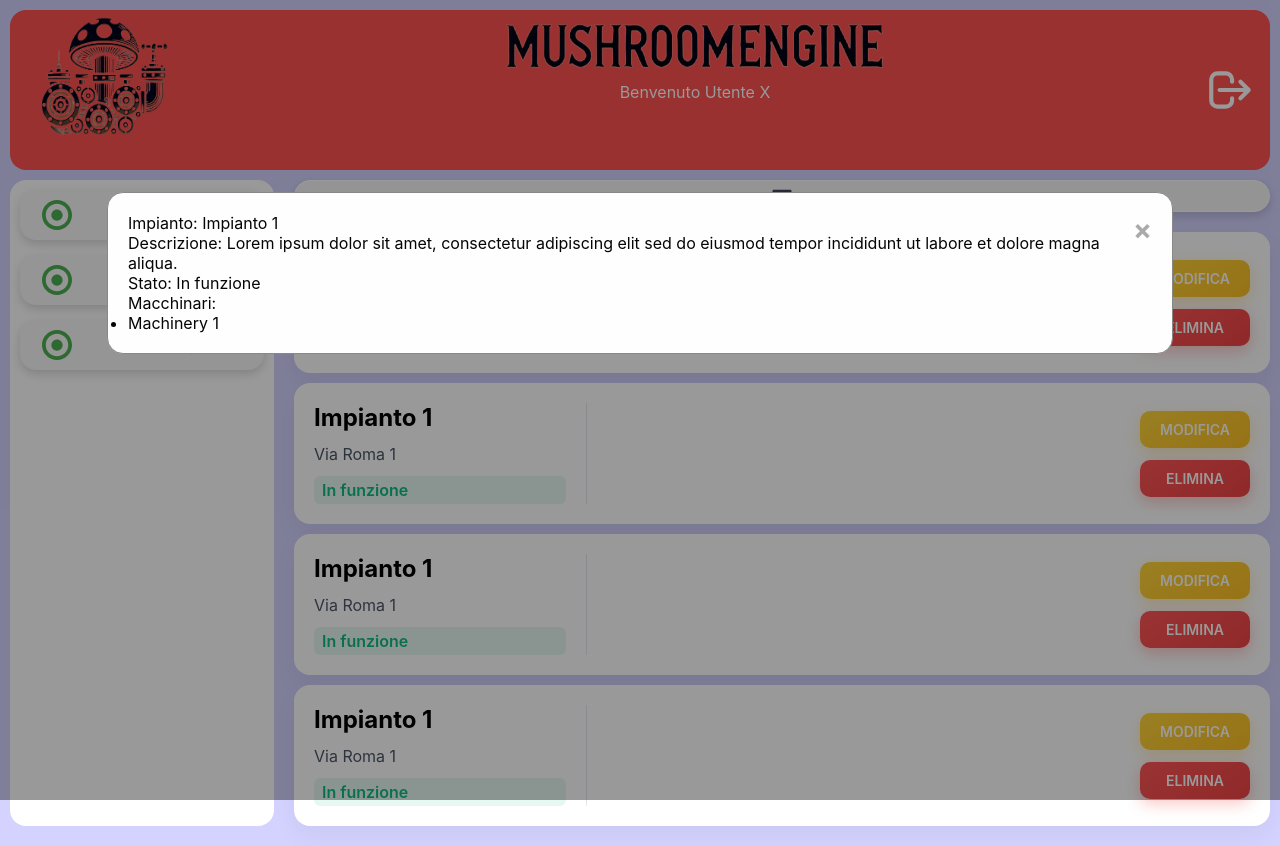
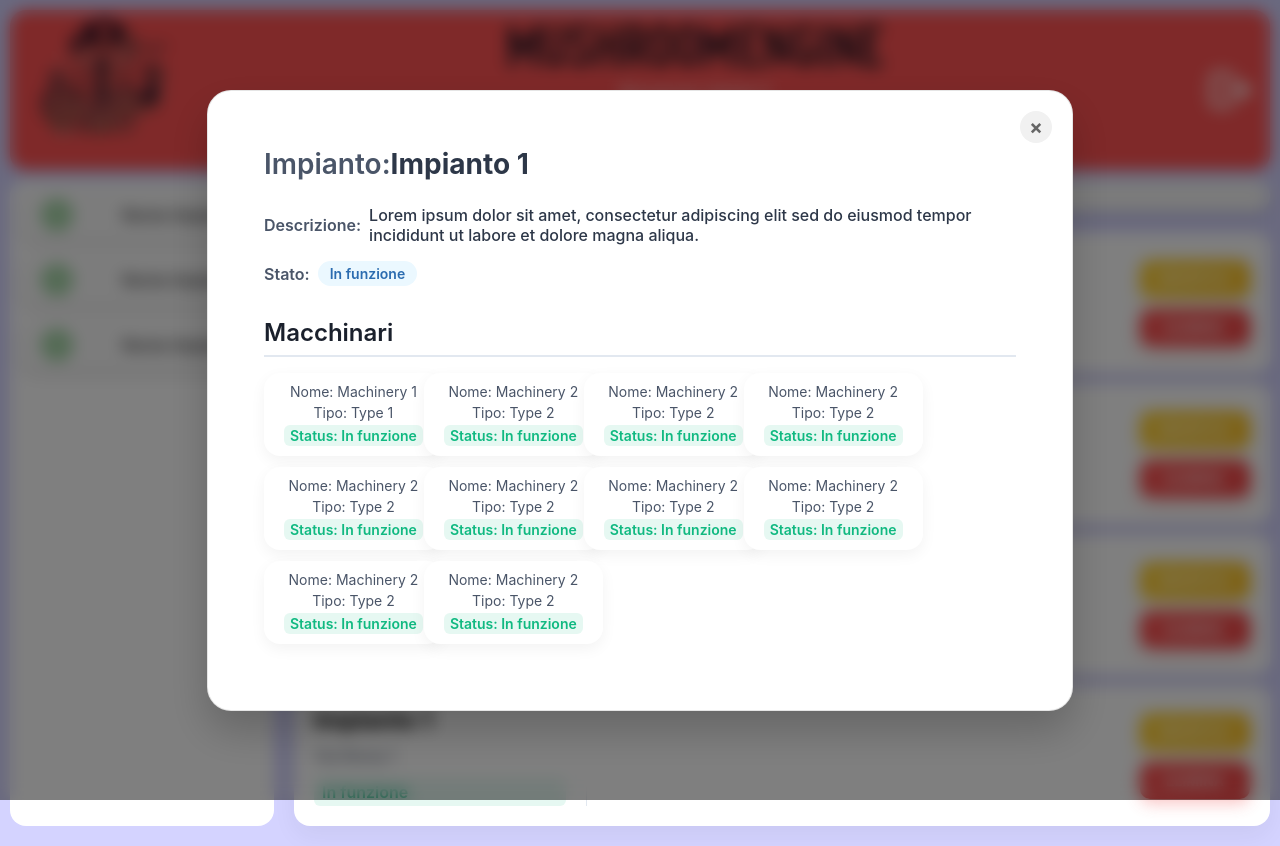
Before and after one commit to DanielKirash/MushroomEngine, a React (Create React App) app: page /dashboard in a window 1280 px wide. Both pictures are taken after a click on the element 782 px from the left and 302 px from the top of the page. Built offline with nearby package versions, Linux system fonts and the light colour scheme.

Commit message:
Add MachinaryCard component and enhance modal content: implement MachinaryCard for displaying machinery details, update ModalContentMachinary to utilize MachinaryCard, and improve modal styling and animations.

```diff
--- /dev/null
+++ b/src/UI/molecules/machinaryCard/MarchinaryCard.tsx
@@ -0,0 +1,17 @@
+
+import { MachinaryType } from '../../../types/MachinaryType';
+import './machinarycard.css';
+
+const MachinaryCard = ({ machinaryItem }: { machinaryItem: MachinaryType }) => {
+    return (
+        <div className="smallMachinaryCardContainer">
+            <div className="smallMachinaryInfo">
+                <div className="smallMachinaryName">Nome: {machinaryItem.name}</div>
+                <div className="smallMachinaryType">Tipo: {machinaryItem.type}</div>
+                <div className="smallMachinaryStatus">Status: {machinaryItem.status}</div>
+            </div>
+        </div>
+    );
+};
+
+export default MachinaryCard;
--- /dev/null
+++ b/src/UI/molecules/machinaryCard/machinarycard.css
@@ -0,0 +1,41 @@
+.smallMachinaryCardContainer {
+    display: flex;
+    flex-direction: column;
+    align-items: center;
+    gap: 8px;
+    padding: 10px;
+    background-color: var(--card-background);
+    border-radius: 16px;
+    box-shadow: 0 5px 15px rgba(0, 0, 0, 0.05);
+    transition: all 0.3s ease;
+    width: 100%;
+    margin-bottom: 10px;
+}
+
+.smallMachinaryCardContainer:hover {
+    transform: scale(1.01);
+    box-shadow: 0 10px 20px rgba(0, 0, 0, 0.1);
+}
+
+.smallMachinaryInfo {
+    display: flex;
+    flex-direction: column;
+    gap: 4px;
+    text-align: center;
+}
+
+.smallMachinaryName,
+.smallMachinaryType,
+.smallMachinaryStatus {
+    font-size: 14px;
+    color: #4a5568;
+}
+
+.smallMachinaryStatus {
+    font-weight: 600;
+    color: #10b981;
+    background-color: rgba(16, 185, 129, 0.1);
+    padding: 2px 6px;
+    border-radius: 6px;
+    display: inline-block;
+}
--- a/src/UI/molecules/modal/modal.css
+++ b/src/UI/molecules/modal/modal.css
@@ -1,43 +1,85 @@
 .modal {
     display: none;
     position: fixed;
-    z-index: 1;
+    z-index: 1000;
     left: 0;
     top: 0;
     width: 100%;
-    height: 100%;
-    overflow: auto;
-    background-color: rgb(0,0,0);
-    background-color: rgba(0,0,0,0.4);
-    transition: display 0.3s ease-in-out;
+    height: 100vh;
+    background-color: rgba(0,0,0,0.5);
+    backdrop-filter: blur(8px);
+    align-items: center;
+    justify-content: center;
 }
 
 .modal.show {
-    display: block;
-
+    display: flex;
+    overflow: hidden;
+    animation: fadeIn 0.3s ease-in-out;
 }
 
 .modal-content {
-    background-color: #fefefe;
-    margin: 15% auto;
-    padding: 20px;
-    border: 1px solid #888;
-    border-radius: 16px;
+    background-color: #ffffff;
+    padding: 32px;
+    border: 1px solid rgba(0,0,0,0.1);
+    border-radius: 24px;
     width: 80%;
+    max-width: 800px;
+    max-height: 80vh;
+    position: relative;
+    display: flex;
+    flex-direction: column;
+    box-shadow: 0 20px 40px rgba(0,0,0,0.2);
+    transform: scale(0.95);
+    transition: transform 0.3s ease;
+    animation: slideUp 0.3s ease-out forwards;
+}
+
+.modal.show .modal-content {
+    transform: scale(1);
 }
 
 .close {
+    position: absolute;
+    top: 20px;
+    right: 20px;
+    width: 32px;
+    height: 32px;
+    border-radius: 50%;
+    background-color: #f1f1f1;
+    color: #666;
+    font-size: 20px;
+    font-weight: bold;
+    cursor: pointer;
+    transition: all 0.2s ease;
     display: flex;
-    align-self: flex-start;
-    color: #aaa;
-    float: right;
-    font-size: 28px;
-    font-weight: bold;
+    align-items: center;
+    justify-content: center;
+    border: none;
 }
 
-.close:hover,
-.close:focus {
-    color: black;
-    text-decoration: none;
-    cursor: pointer;
+.close:hover {
+    background-color: #e0e0e0;
+    color: #333;
+    transform: rotate(90deg);
 }
+
+@keyframes fadeIn {
+    from { opacity: 0; }
+    to { opacity: 1; }
+}
+
+@keyframes slideUp {
+    from {
+        opacity: 0;
+        transform: translateY(20px) scale(0.95);
+    }
+    to {
+        opacity: 1;
+        transform: translateY(0) scale(1);
+    }
+}
+
+body.modal-open {
+    overflow: hidden;
+}
--- a/src/UI/molecules/modal/modalContent/ModalContentMachinary.tsx
+++ b/src/UI/molecules/modal/modalContent/ModalContentMachinary.tsx
@@ -1,21 +1,38 @@
-import { PlantType } from "../../../../types/PlantType"
+import { PlantType } from "../../../../types/PlantType";
+import MachinaryCard from "../../machinaryCard/MarchinaryCard";
+import './modalcontentmachinary.css';
 
 const ModalContentMachinary = (plant: PlantType) => {
+    return (
+        <div className="modal-content-wrapper">
+            <header className="modal-header">
+                <h1 className="modal-title">
+                    <span className="label">Impianto:</span>
+                    <span className="value">{plant.name}</span>
+                </h1>
+                <div className="modal-info">
+                    <h2 className="info-item">
+                        <span className="label">Descrizione:</span>
+                        <span className="value">{plant.description}</span>
+                    </h2>
+                    <h2 className="info-item">
+                        <span className="label">Stato:</span>
+                        <span className="status-badge">{plant.status}</span>
+                    </h2>
+                </div>
+            </header>
+            <section className="machinery-section">
+                <h1 className="section-title">Macchinari</h1>
+                <div className="machinaryContainer">
+                    {plant.machinary?.map((machinaryItem, index) => (
+                        <div key={index} className="machinary">
+                            <MachinaryCard machinaryItem={machinaryItem} />
+                        </div>
+                    ))}
+                </div>
+            </section>
+        </div>
+    );
+};
 
-    return(
-        <div>
-            <h1>Impianto: {plant.name}</h1>
-            <h2>Descrizione: {plant.description}</h2>
-            <h2>Stato: {plant.status}</h2>
-            <h1>Macchinari:</h1>
-            <ul>
-                {plant.machinary?.map((machinaryItem, index) => (
-                    <li key={index}>{machinaryItem.name}</li>
-                ))}
-            </ul>
-        </div>
-
-    )
-}
-
-export default ModalContentMachinary
+export default ModalContentMachinary;
--- a/src/UI/molecules/modal/modalContent/modalcontentmachinary.css
+++ b/src/UI/molecules/modal/modalContent/modalcontentmachinary.css
@@ -0,0 +1,64 @@
+.modal-content-wrapper {
+    padding: 24px;
+    display: flex;
+    flex-direction: column;
+}
+
+.modal-header {
+    margin-bottom: 32px;
+}
+
+.modal-title {
+    font-size: 28px;
+    font-weight: 700;
+    color: #1a202c;
+    margin-bottom: 24px;
+}
+
+.modal-info {
+    display: grid;
+    gap: 16px;
+}
+
+.info-item {
+    font-size: 16px;
+    font-weight: 500;
+    display: flex;
+    gap: 8px;
+    align-items: center;
+}
+
+.label {
+    color: #4a5568;
+    font-weight: 600;
+}
+
+.value {
+    color: #2d3748;
+}
+
+.status-badge {
+    background-color: #ebf8ff;
+    color: #2b6cb0;
+    padding: 4px 12px;
+    border-radius: 16px;
+    font-size: 14px;
+    font-weight: 600;
+}
+
+.section-title {
+    font-size: 24px;
+    font-weight: 600;
+    color: #1a202c;
+    margin-bottom: 16px;
+    border-bottom: 2px solid #e2e8f0;
+    padding-bottom: 8px;
+}
+
+.machinaryContainer{
+    display: flex;
+    flex-direction: row;
+    flex-wrap: wrap;
+    gap: 1px;
+    flex-shrink: 3;
+}
--- a/src/UI/organisms/mainSection/MainSection.tsx
+++ b/src/UI/organisms/mainSection/MainSection.tsx
@@ -32,6 +32,16 @@ const MainSection = () => {
         description: 'Lorem ipsum dolor sit amet, consectetur adipiscing elit sed do eiusmod tempor incididunt ut labore et dolore magna aliqua.',
         machinary: [
             { plant_id: '1', name: 'Machinery 1' , type: 'Type 1', status: 'In funzione'},
+            { plant_id: '1', name: 'Machinery 2' , type: 'Type 2', status: 'In funzione'},
+            { plant_id: '1', name: 'Machinery 2' , type: 'Type 2', status: 'In funzione'},
+            { plant_id: '1', name: 'Machinery 2' , type: 'Type 2', status: 'In funzione'},
+            { plant_id: '1', name: 'Machinery 2' , type: 'Type 2', status: 'In funzione'},
+            { plant_id: '1', name: 'Machinery 2' , type: 'Type 2', status: 'In funzione'},
+            { plant_id: '1', name: 'Machinery 2' , type: 'Type 2', status: 'In funzione'},
+            { plant_id: '1', name: 'Machinery 2' , type: 'Type 2', status: 'In funzione'},
+            { plant_id: '1', name: 'Machinery 2' , type: 'Type 2', status: 'In funzione'},
+            { plant_id: '1', name: 'Machinery 2' , type: 'Type 2', status: 'In funzione'},
+
         ]
     }
 
@@ -45,7 +55,7 @@ const MainSection = () => {
                 {/* Render all the elemetns from the fetch TODO */}
                 {/* Requires a map for each plantCard so the Modal can safely use the data*/}
                 <div onClick={() => handleCardClick(plantasda)}>
-                <PlantCard {...plantasda}></PlantCard>
+                    <PlantCard {...plantasda}></PlantCard>
                 </div>
 
 
```
